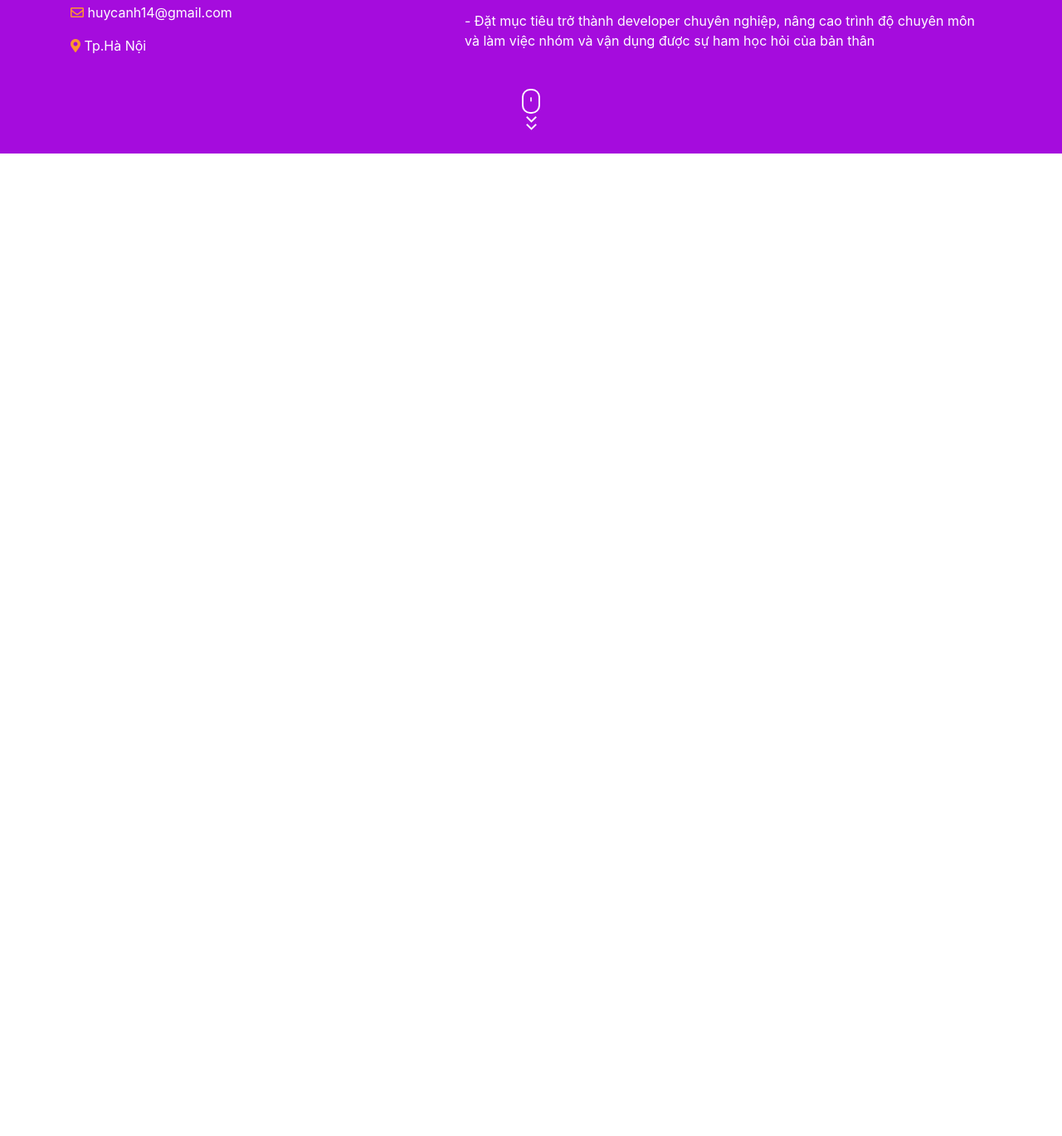
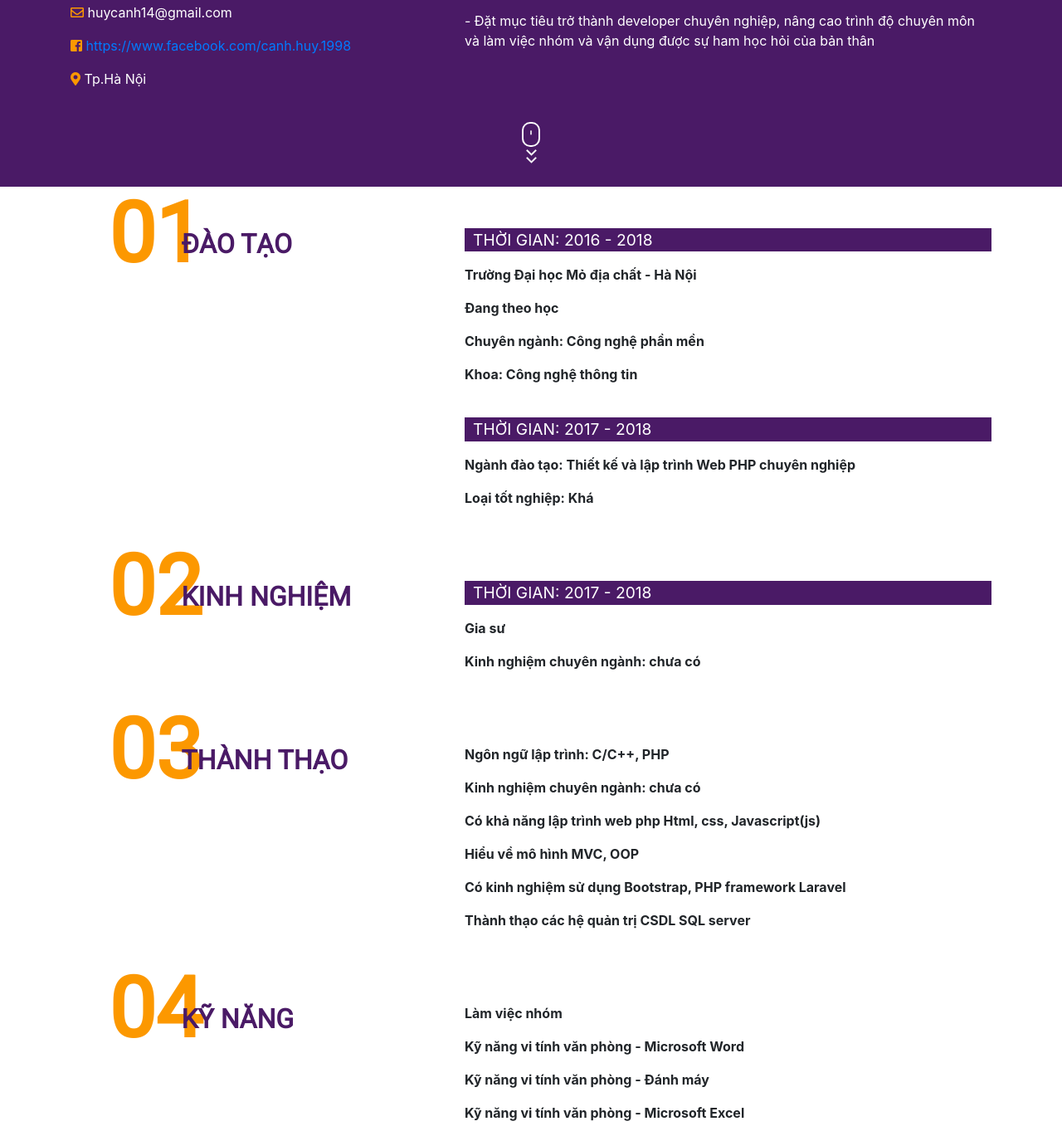
Before and after one commit to huycanh14/huycanh14.github.io, a plain HTML site: page index.html in a window 1280 px wide. Shown: the part 370-1739 px from the top of the page at 83% size. Before the commit the page ends 800 px from the top, so only its background shows below. Drawn offline with Linux system fonts and the light colour scheme; a web font is replaced by a local one.

Commit message:
hoàn thành demo

```diff
--- a/css/style.css
+++ b/css/style.css
@@ -1,14 +1,18 @@
 *{margin: 0; padding: 0}
+
+div#content {
+    padding: 50px 0 0 0;
+}
 img {
   width: 100%;
   height: 100%;
 }
+/*header*/
 #header {
-	background-color: #A50CDD;
+  background-color: #4a1a66;
   padding: 30px 0px;
 }
 .image img {
-	/*border: solid 1px;*/
   border-radius: 50%;
     -moz-border-radius: 50%;
     -webkit-border-radius: 50%;
@@ -19,7 +23,7 @@ img {
 .title p {
   font-family: 'Dancing Script', cursive;
   font-size: 28px;
-	color: #FF962D;
+  color: #fc9800;
 }
 .title h1 {
   font-family: 'Fira Sans Extra Condensed', sans-serif;
@@ -27,10 +31,10 @@ img {
 }
 .info {color: #ffff;}
 .info i{
-	color: #FF962D;
+  color: #fc9800;
 }
 .info .bar {
-	border-bottom: solid 2px #FF962D;
+  border-bottom: solid 2px #fc9800;
     width: 30%;
     height: 2px;
 }
@@ -147,3 +151,41 @@ img {
   50% { top: 2px; }
   100% { top: 3px;}
 }
+/*endheader*/
+#content .item {clear: both;}
+#content .item .number{
+  width: 30%;
+  float: left;
+}
+
+.number p {
+    float: right;
+    margin-right: -25px;
+    font-size: 100px;
+    margin-top: -68px;
+    z-index: 1;
+    color: #fc9800;
+    font-family: 'Roboto', sans-serif;
+}
+
+#content .item .tieude{
+  width: 70%;
+  float: right;
+  z-index: 3;
+}
+.tieude h2{
+  /*font-size: 17px;*/
+  color: #4a1a66;
+  font-family: 'Roboto', sans-serif;
+}
+#content .time{
+  background-color: #4a1a66;
+  color: #ffff;
+}
+#content .time p{
+  padding-left: 10px;
+  font-size: 120%;
+}
+#content .content p {
+  font-weight: bold;
+}
--- a/index.html
+++ b/index.html
@@ -12,6 +12,8 @@
   <!-- google font -->
   <link href="https://fonts.googleapis.com/css?family=Dancing+Script" rel="stylesheet">
   <link href="https://fonts.googleapis.com/css?family=Fira+Sans+Extra+Condensed" rel="stylesheet">
+  <link href="https://fonts.googleapis.com/css?family=Ultra" rel="stylesheet">
+  <link href="https://fonts.googleapis.com/css?family=Roboto" rel="stylesheet">
   <!-- carousel CSS -->
   <link rel="stylesheet" href="css/owl.carousel.min.css">
   <link rel="stylesheet" href="css/owl.theme.default.min.css">
@@ -54,6 +56,7 @@
                 <p>
                   <i class="far fa-envelope"></i>  huycanh14@gmail.com
                 </p>
+                <p><i class="fab fa-facebook-square"></i>  <a href="https://www.facebook.com/canh.huy.1998">https://www.facebook.com/canh.huy.1998</a></p>
                 <p>
                   <i class="fas fa-map-marker-alt"></i>  Tp.Hà Nội
                 </p>
@@ -77,7 +80,7 @@
 
         <br>
         <div class="mice">
-          <a href="">
+          <a href="#content">
             <div class="mouse">
               <div class="wheel"></div>
             </div>
@@ -90,6 +93,90 @@
       </div>
     </div>
   </header>
+
+  <div id="content">
+    <div class="container">
+      <div class="row">
+        <div class="col-lg-5">
+          <div class="item">
+            <div class="number"><p><b>01</b></p></div>
+            <div class="tieude"><h2><b>ĐÀO TẠO</b></h2></div>
+          </div>
+        </div>
+
+        <div class="col-lg-7">
+          <div class="time"> <p>THỜI GIAN: 2016 - 2018 </p></div>
+          <div class="content">
+            <p>Trường Đại học Mỏ địa chất - Hà Nội</p>
+            <p> Đang theo học</p>
+            <p>Chuyên ngành: Công nghệ phần mền</p>
+            <p>Khoa: Công nghệ thông tin</p>
+          </div>
+          <br>
+          <div class="time"> <p>THỜI GIAN: 2017 - 2018</p> </div>
+          <div class="content">
+            <p>Ngành đào tạo: Thiết kế và lập trình Web PHP chuyên nghiệp</p>
+            <p>Loại tốt nghiệp: Khá</p>
+          </div>
+        </div>
+      </div> <!-- đào tạo -->
+      <br><br><br>
+      <div class="row">
+        <div class="col-lg-5">
+          <div class="item">
+            <div class="number"><p><b>02</b></p></div>
+            <div class="tieude"><h2><b>KINH NGHIỆM</b></h2></div>
+          </div>
+        </div>
+
+        <div class="col-lg-7">
+          <div class="time"> <p>THỜI GIAN: 2017 - 2018 </p></div>
+          <div class="content">
+            <p>Gia sư</p>
+            <p>Kinh nghiệm chuyên ngành: chưa có</p>
+          </div>
+        </div>
+      </div> <!-- kinh nghiệm -->
+      <br><br><br>
+      <div class="row">
+        <div class="col-lg-5">
+          <div class="item">
+            <div class="number"><p><b>03</b></p></div>
+            <div class="tieude"><h2><b>THÀNH THẠO</b></h2></div>
+          </div>
+        </div>
+
+        <div class="col-lg-7">
+          <div class="content">
+            <p>Ngôn ngữ lập trình: C/C++, PHP</p>
+            <p>Kinh nghiệm chuyên ngành: chưa có</p>
+            <p>Có khả năng lập trình web php Html, css, Javascript(js)</p>
+            <p>Hiểu về mô hình MVC, OOP</p>
+            <p>Có kinh nghiệm sử dụng Bootstrap, PHP framework Laravel </p>
+            <p>Thành thạo các hệ quản trị CSDL SQL server</p>
+          </div>
+        </div>
+      </div> <!-- THÀNH THẠO -->
+      <br><br><br>
+      <div class="row">
+        <div class="col-lg-5">
+          <div class="item">
+            <div class="number"><p><b>04</b></p></div>
+            <div class="tieude"><h2><b>KỸ NĂNG</b></h2></div>
+          </div>
+        </div>
+
+        <div class="col-lg-7">
+          <div class="content">
+            <p>Làm việc nhóm</p>
+            <p>Kỹ năng vi tính văn phòng - Microsoft Word</p>
+            <p>Kỹ năng vi tính văn phòng - Đánh máy</p>
+            <p>Kỹ năng vi tính văn phòng - Microsoft Excel</p>
+          </div>
+        </div>
+      </div> <!-- KỸ NĂNG -->
+    </div>
+  </div>
   <!-- Optional JavaScript -->
   <!-- jQuery first, then Popper.js, then Bootstrap JS, then carousel JS -->
   <script src="js/jquery-3.3.1.min.js"></script>
```
Lines whose indentation alone changed are shown as unchanged.
